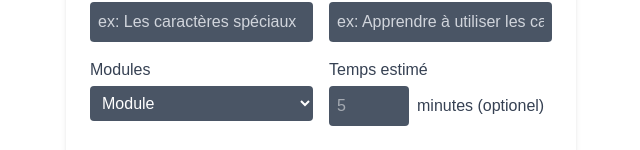
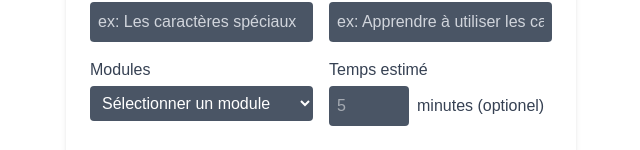
Before and after one commit to EvolOsEIP/administrator_page, a Next.js app: page / in a window 1280 px wide. Shown: the part 214-364 px from the top of the page, without its empty margins (319-959 px from the left). Built offline with nearby package versions, Linux system fonts and the light colour scheme.

Commit message:
[UPDATE] Lift title, description, module, and time duration to parent state

```diff
--- a/src/app/components/CourseHeader.tsx
+++ b/src/app/components/CourseHeader.tsx
@@ -1,6 +1,16 @@
+
 import React from 'react';
 
-const CourseHeader = () => {
+const CourseHeader = ({
+  title,
+  setTitle,
+  description,
+  setDescription,
+  module,
+  setModule,
+  duration,
+  setDuration
+}) => {
   return (
     <div className="grid grid-cols-2 gap-4">
       <div>
@@ -10,6 +20,8 @@ const CourseHeader = () => {
           id="title"
           placeholder="ex: Les caractères spéciaux"
           className="w-full p-2 rounded bg-gray-600 text-white placeholder-gray-300"
+          value={title}
+          onChange={(e) => setTitle(e.target.value)}
         />
       </div>
       <div>
@@ -19,12 +31,21 @@ const CourseHeader = () => {
           id="description"
           placeholder="ex: Apprendre à utiliser les caractères spéciaux"
           className="w-full p-2 rounded bg-gray-600 text-white placeholder-gray-300"
+          value={description}
+          onChange={(e) => setDescription(e.target.value)}
         />
       </div>
       <div>
         <label htmlFor="module" className="block text-gray-700 font-medium mb-1">Modules</label>
-        <select id="module" className="w-full p-2 rounded bg-gray-600 text-white">
-          <option>Module</option>
+        <select
+          id="module"
+          className="w-full p-2 rounded bg-gray-600 text-white"
+          value={module}
+          onChange={(e) => setModule(e.target.value)}
+        >
+          <option value="">Sélectionner un module</option>
+          <option value="module1">Module 1</option>
+          <option value="module2">Module 2</option>
         </select>
       </div>
       <div>
@@ -35,6 +56,8 @@ const CourseHeader = () => {
             id="duration"
             className="w-20 p-2 rounded bg-gray-600 text-white mr-2"
             placeholder="5"
+            value={duration}
+            onChange={(e) => setDuration(Number(e.target.value))}
           />
           <span className="text-gray-700 mt-2">minutes (optionel)</span>
         </div>
```
